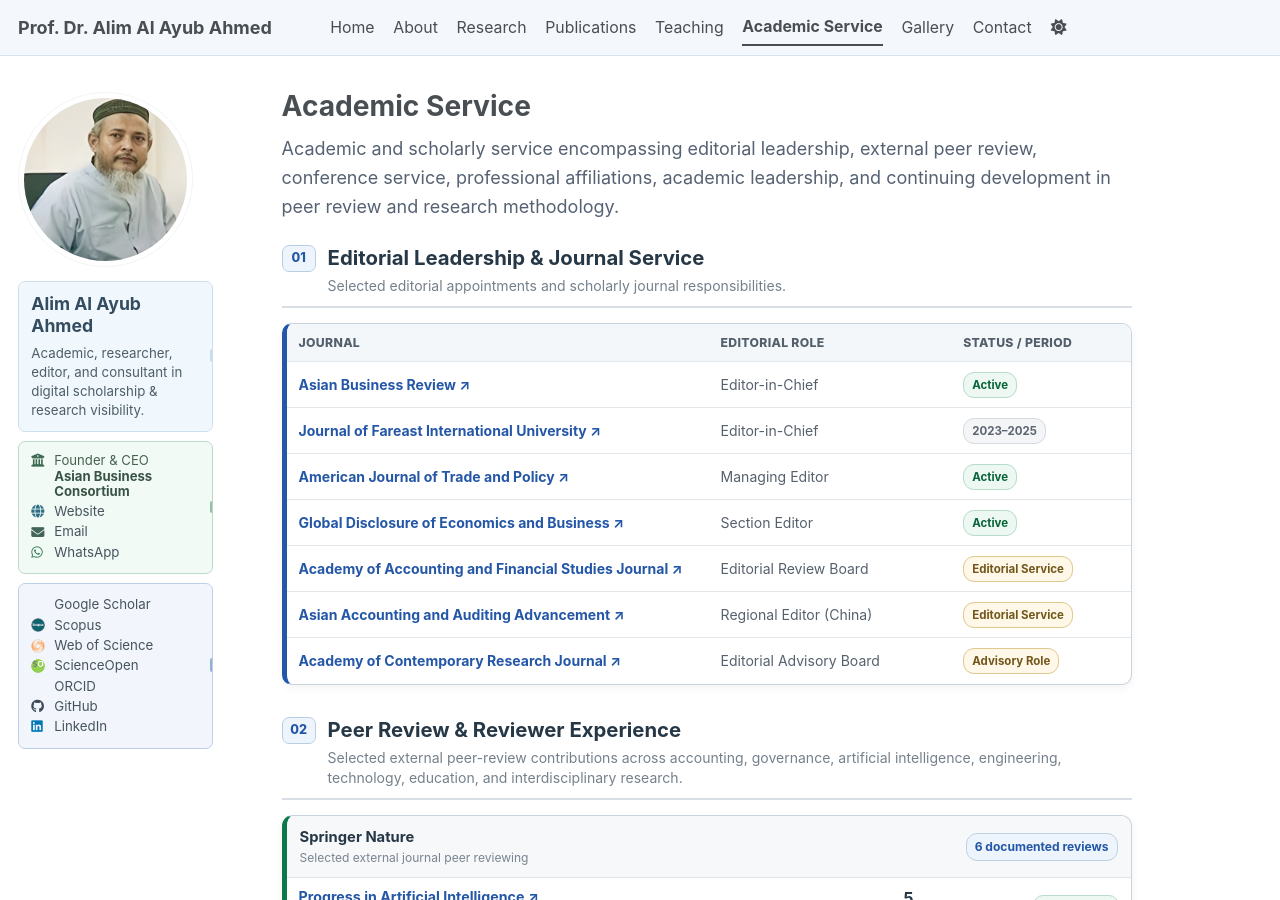
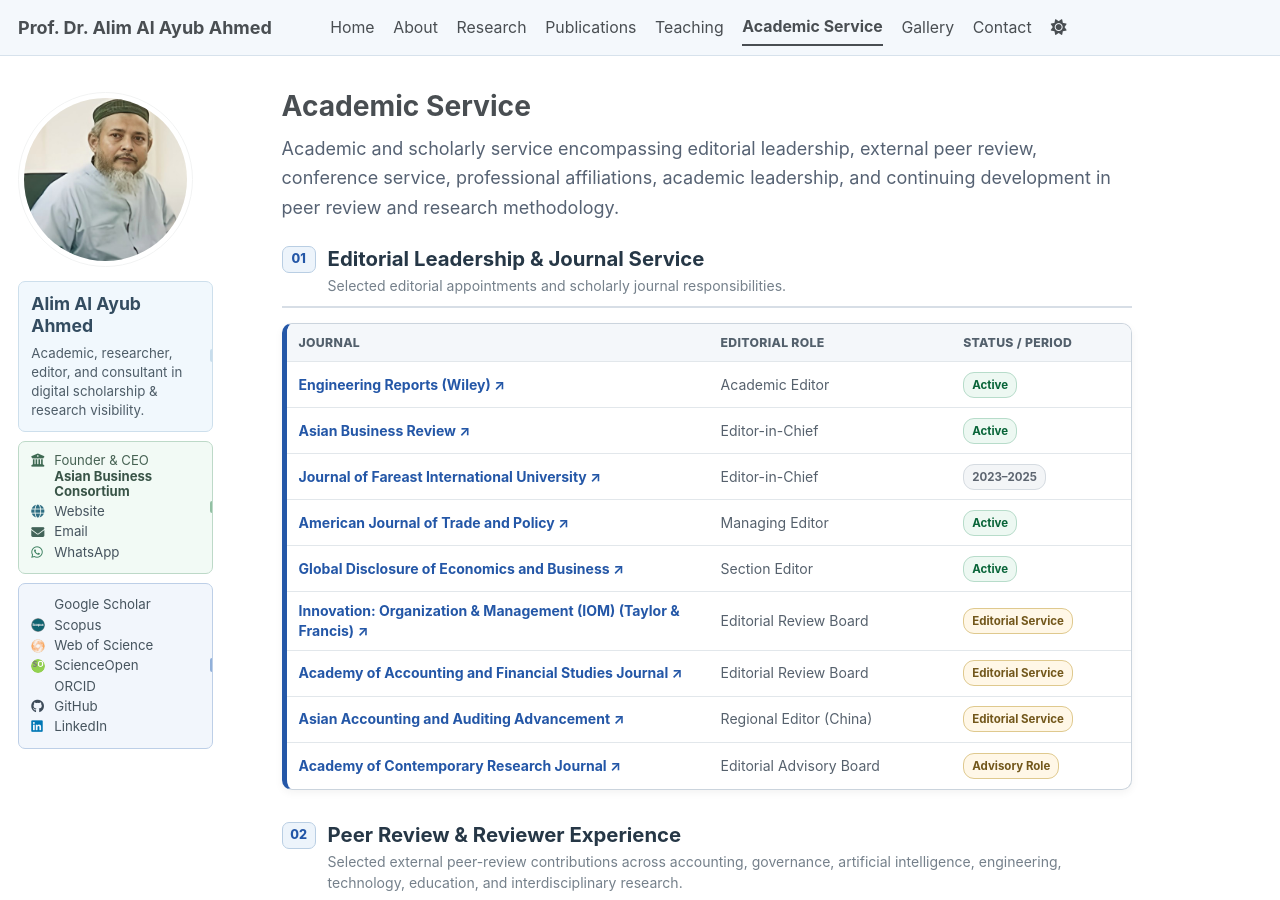
Before and after one commit to alimalayubahmed/alimalayubahmed.github.io, a Jekyll site: the page built from _pages/academic-service.html, in a window 1280 px wide and 900 px high. Built offline with Jekyll 4.4.1, drawn with Linux system fonts in a browser that asks for light colours; a style sheet for code colours, icons or effects is not loaded.

Commit message:
Update academic-service.html

```diff
--- a/_pages/academic-service.html
+++ b/_pages/academic-service.html
@@ -39,6 +39,15 @@ author_profile: true
 
     <div class="editorial-row">
       <div class="editorial-journal">
+        <a href="https://onlinelibrary.wiley.com/journal/25778196" target="_blank" rel="noopener noreferrer">Engineering Reports (Wiley) ↗
+        </a>
+      </div>
+      <div>Academic Editor</div>
+      <div><span class="status-badge status-active">Active</span></div>
+    </div>
+
+    <div class="editorial-row">
+      <div class="editorial-journal">
         <a href="https://abr.observer/" target="_blank" rel="noopener noreferrer">
           Asian Business Review ↗
         </a>
@@ -76,6 +85,14 @@ author_profile: true
       <div>Section Editor</div>
       <div><span class="status-badge status-active">Active</span></div>
     </div>
+
+<div class="editorial-row">
+  <div class="editorial-journal">
+    <a href="https://www.tandfonline.com/journals/rimp20" target="_blank" rel="noopener noreferrer">Innovation: Organization &amp; Management (IOM) (Taylor &amp; Francis) ↗</a>
+  </div>
+  <div>Editorial Review Board</div>
+  <div><span class="status-badge status-service">Editorial Service</span></div>
+</div>
 
     <div class="editorial-row">
       <div class="editorial-journal">
```
